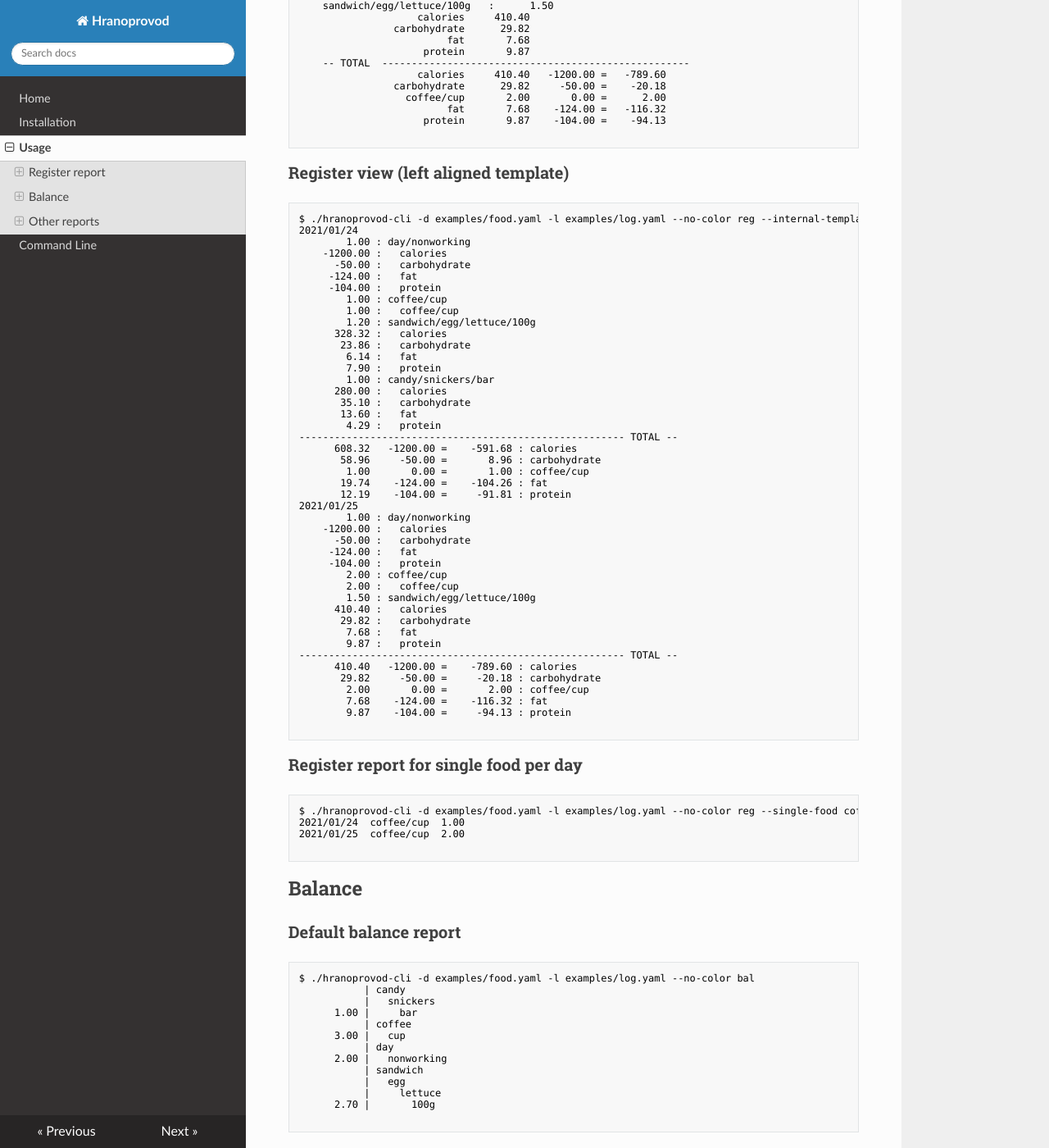
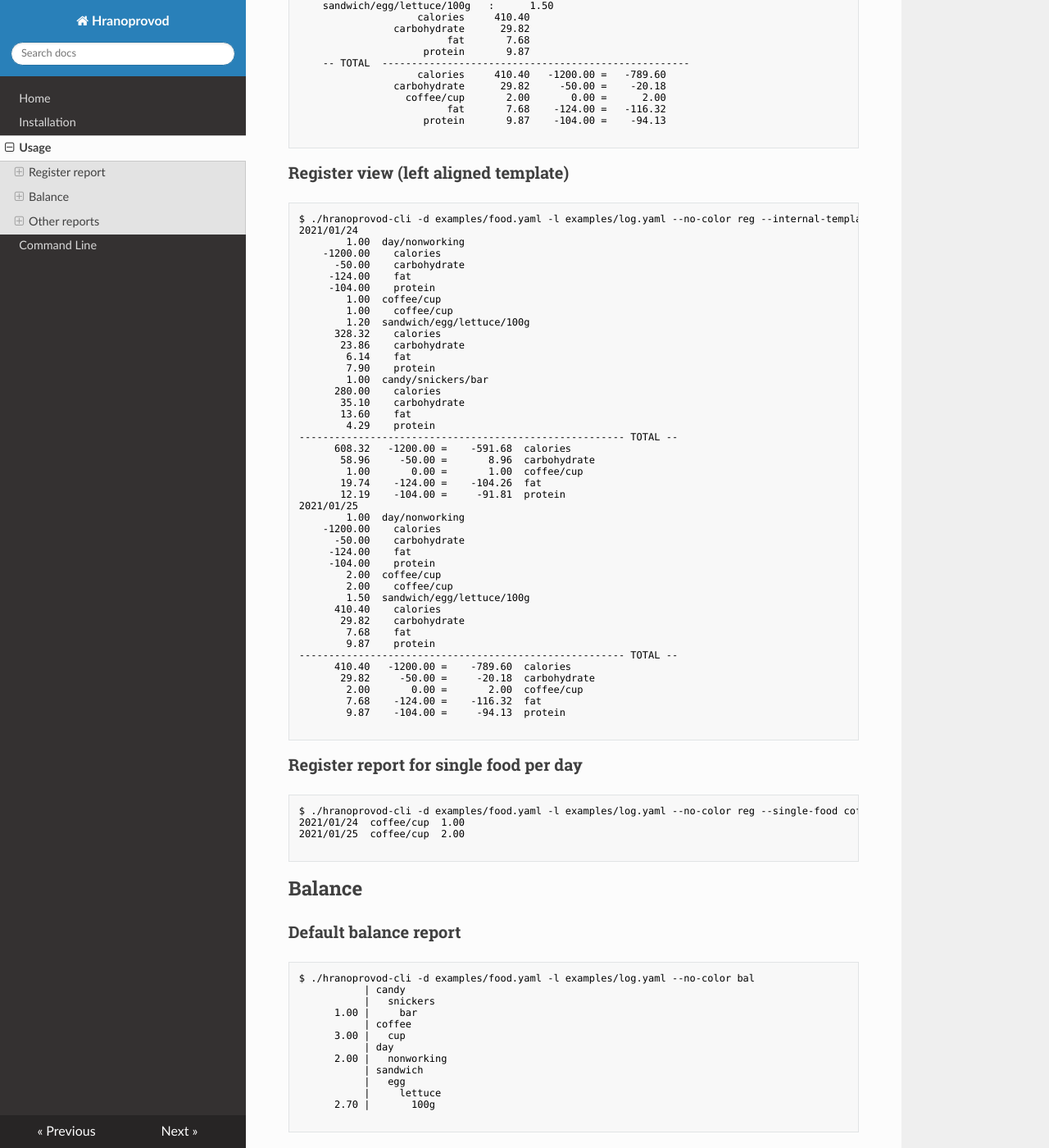
Before and after one commit to aquilax/hranoprovod-cli, an MkDocs documentation site: the page built from docs/usage.md, in a window 1280 px wide and 1400 px high, scrolled down 1705 px. Shown: the whole window at 82% size. Built offline with MkDocs 1.6.1, drawn with Linux system fonts in a browser that asks for light colours; nearby versions of some CDN libraries; some of the changed text lies outside the part shown.

Commit message:
Updates documentation

````diff
--- a/docs/usage.md
+++ b/docs/usage.md
@@ -123,48 +123,48 @@ $ ./hranoprovod-cli -d examples/food.yaml -l examples/log.yaml --no-color reg
 ```sh
 $ ./hranoprovod-cli -d examples/food.yaml -l examples/log.yaml --no-color reg --internal-template-name=left-aligned
 2021/01/24
-        1.00 : day/nonworking
-    -1200.00 :   calories
-      -50.00 :   carbohydrate
-     -124.00 :   fat
-     -104.00 :   protein
-        1.00 : coffee/cup
-        1.00 :   coffee/cup
-        1.20 : sandwich/egg/lettuce/100g
-      328.32 :   calories
-       23.86 :   carbohydrate
-        6.14 :   fat
-        7.90 :   protein
-        1.00 : candy/snickers/bar
-      280.00 :   calories
-       35.10 :   carbohydrate
-       13.60 :   fat
-        4.29 :   protein
+        1.00  day/nonworking
+    -1200.00    calories
+      -50.00    carbohydrate
+     -124.00    fat
+     -104.00    protein
+        1.00  coffee/cup
+        1.00    coffee/cup
+        1.20  sandwich/egg/lettuce/100g
+      328.32    calories
+       23.86    carbohydrate
+        6.14    fat
+        7.90    protein
+        1.00  candy/snickers/bar
+      280.00    calories
+       35.10    carbohydrate
+       13.60    fat
+        4.29    protein
 ------------------------------------------------------- TOTAL --
-      608.32   -1200.00 =    -591.68 : calories
-       58.96     -50.00 =       8.96 : carbohydrate
-        1.00       0.00 =       1.00 : coffee/cup
-       19.74    -124.00 =    -104.26 : fat
-       12.19    -104.00 =     -91.81 : protein
+      608.32   -1200.00 =    -591.68  calories
+       58.96     -50.00 =       8.96  carbohydrate
+        1.00       0.00 =       1.00  coffee/cup
+       19.74    -124.00 =    -104.26  fat
+       12.19    -104.00 =     -91.81  protein
 2021/01/25
-        1.00 : day/nonworking
-    -1200.00 :   calories
-      -50.00 :   carbohydrate
-     -124.00 :   fat
-     -104.00 :   protein
-        2.00 : coffee/cup
-        2.00 :   coffee/cup
-        1.50 : sandwich/egg/lettuce/100g
-      410.40 :   calories
-       29.82 :   carbohydrate
-        7.68 :   fat
-        9.87 :   protein
+        1.00  day/nonworking
+    -1200.00    calories
+      -50.00    carbohydrate
+     -124.00    fat
+     -104.00    protein
+        2.00  coffee/cup
+        2.00    coffee/cup
+        1.50  sandwich/egg/lettuce/100g
+      410.40    calories
+       29.82    carbohydrate
+        7.68    fat
+        9.87    protein
 ------------------------------------------------------- TOTAL --
-      410.40   -1200.00 =    -789.60 : calories
-       29.82     -50.00 =     -20.18 : carbohydrate
-        2.00       0.00 =       2.00 : coffee/cup
-        7.68    -124.00 =    -116.32 : fat
-        9.87    -104.00 =     -94.13 : protein
+      410.40   -1200.00 =    -789.60  calories
+       29.82     -50.00 =     -20.18  carbohydrate
+        2.00       0.00 =       2.00  coffee/cup
+        7.68    -124.00 =    -116.32  fat
+        9.87    -104.00 =     -94.13  protein
 
 ```
 
````
Also changed, not shown: other parts of docs/usage.md (+2 -2 lines), docs/command-line.md (+1 -1 lines).
